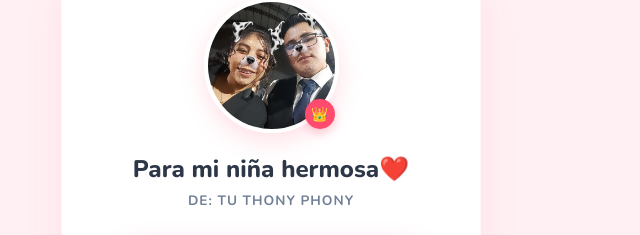
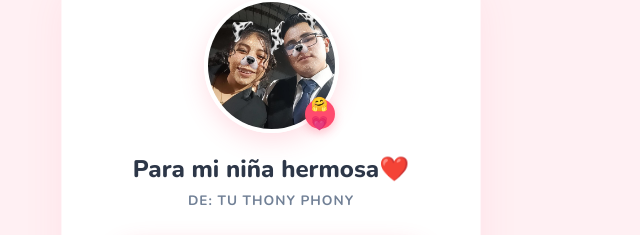
Before and after one commit to A1t2o3y/Para-ti-2, a plain HTML site: page index.html in a window 1280 px wide. Shown: the part 190-425 px from the top of the page, 369-1009 px from the left. Drawn offline with nearby package versions, Linux system fonts and the light colour scheme.

Commit message:
Update index.html

```diff
--- a/index.html
+++ b/index.html
@@ -260,7 +260,7 @@
 
             <div class="photo-container">
                 <img src="WhatsApp Image 2026-05-29 at 2.26.17 PM (1).jpeg" alt="Nosotros" class="photo-main">
-                <div class="mini-badge">👑</div>
+                <div class="mini-badge">🤗💗</div>
             </div>
 
             <h1>Para mi niña hermosa❤️</h1>
```
